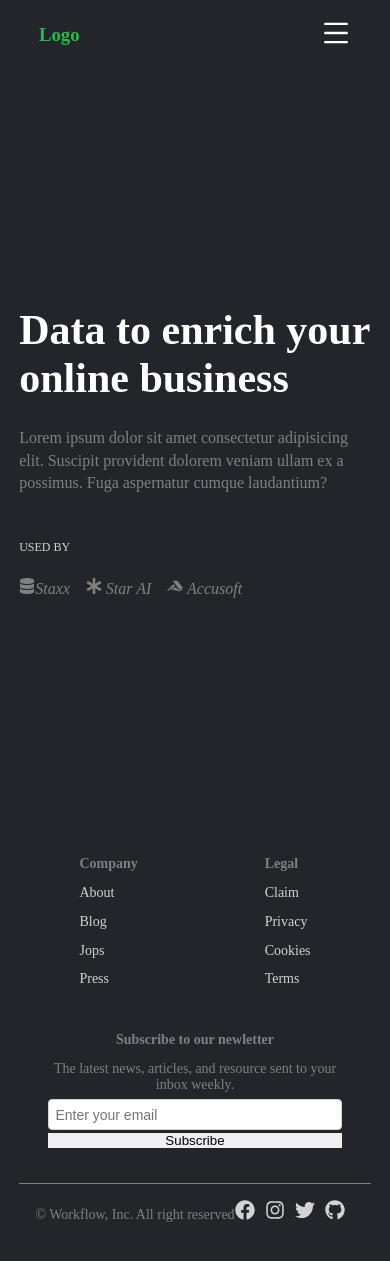
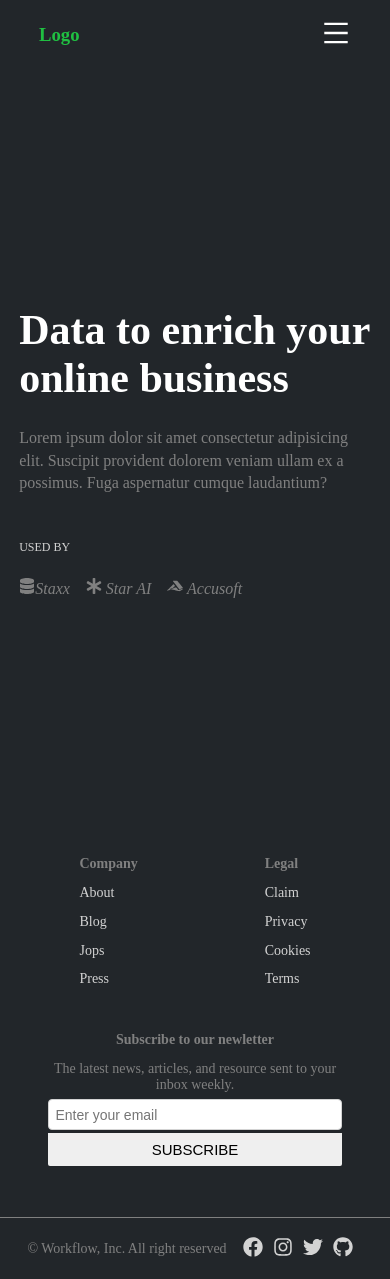
Before and after one commit to al-jabir/aptive-app, a React (Create React App) app: page / in a window 390 px wide. Built offline with nearby package versions, Linux system fonts and the light colour scheme.

Commit message:
I have done and responsive

```diff
--- a/src/components/Footer/Footer.jsx
+++ b/src/components/Footer/Footer.jsx
@@ -1,148 +1,150 @@
-import React from "react";
-import { FaFacebook, FaGithub, FaInstagram, FaTwitter } from "react-icons/fa";
-import { Link } from "react-router-dom";
-import "./footer.css";
+import React from 'react';
+import { FaFacebook, FaGithub, FaInstagram, FaTwitter } from 'react-icons/fa';
+import { Link } from 'react-router-dom';
+import './footer.css';
 
 const Footer = () => {
   return (
-    <div className="footer">
-      <div className="container">
-        <div className="col solutions">
+    <div className='footer'>
+      <div className='container'>
+        <div className='contents-top'>
+          <div className='col solutions'>
             <h6>Solutions</h6>
             <ul>
               <li>
-              <Link to="/" className="link">
+                <Link to='/' className='link'>
                   Marketing
                 </Link>
               </li>
               <li>
-              <Link to="/" className="link">
+                <Link to='/' className='link'>
                   Marketing
                 </Link>
               </li>
               <li>
-              <Link to="/" className="link">
+                <Link to='/' className='link'>
                   Marketing
                 </Link>
               </li>
               <li>
-              <Link to="/" className="link">
+                <Link to='/' className='link'>
                   Marketing
                 </Link>
               </li>
               <li>
-              <Link to="/" className="link">
+                <Link to='/' className='link'>
                   Marketing
                 </Link>
               </li>
             </ul>
           </div>
-        <div className="col support">
+          <div className='col support'>
             <h6>Support</h6>
             <ul>
               <li>
-              <Link to="/" className="link">
+                <Link to='/' className='link'>
                   Pricing
                 </Link>
               </li>
               <li>
-              <Link to="/" className="link">
+                <Link to='/' className='link'>
                   Documentation
                 </Link>
               </li>
               <li>
-              <Link to="/" className="link">
+                <Link to='/' className='link'>
                   Guides
                 </Link>
               </li>
               <li>
-              <Link to="/" className="link">
+                <Link to='/' className='link'>
                   API Status
                 </Link>
               </li>
             </ul>
           </div>
-        <div className="col company">
+          <div className='col company'>
             <h6>Company</h6>
             <ul>
               <li>
-              <Link to="/" className="link">
+                <Link to='/' className='link'>
                   About
                 </Link>
               </li>
               <li>
-              <Link to="/" className="link">
+                <Link to='/' className='link'>
                   Blog
                 </Link>
               </li>
               <li>
-              <Link to="/" className="link">
+                <Link to='/' className='link'>
                   Jops
                 </Link>
               </li>
               <li>
-              <Link to="/" className="link">
+                <Link to='/' className='link'>
                   Press
                 </Link>
               </li>
             </ul>
           </div>
-        <div className="col legal">
+          <div className='col legal'>
             <h6>Legal</h6>
             <ul>
               <li>
-              <Link to="/" className="link">
+                <Link to='/' className='link'>
                   Claim
                 </Link>
               </li>
               <li>
-              <Link to="/" className="link">
+                <Link to='/' className='link'>
                   Privacy
                 </Link>
               </li>
               <li>
-              <Link to="/" className="link">
+                <Link to='/' className='link'>
                   Cookies
                 </Link>
               </li>
               <li>
-              <Link to="/" className="link">
+                <Link to='/' className='link'>
                   Terms
                 </Link>
               </li>
             </ul>
           </div>
-        <div className="col-subscribe">
+          <div className='col-subscribe'>
             <h6>Subscribe to our newletter</h6>
             <p>
               The latest news, articles, and resource sent to your inbox weekly.
             </p>
-          <div className="subcribe">
-            <input type="email" placeholder="Enter your email" />
+            <div className='subcribe'>
+              <input type='email' placeholder='Enter your email' />
               <button>Subscribe</button>
             </div>
           </div>
-        <div className="footer-bottom">
-          <div className="content">
-            <div className="rights">
+        </div>
+        <div className='footer-bottom'>
+          <div className='content'>
+            <div className='rights'>
               <p>&copy; Workflow, Inc. All right reserved</p>
             </div>
             <div>
               <FaFacebook
                 size={20}
-                style={{ color: "#d3d3d3", marginRight: "10px" }}
+                style={{ color: '#d3d3d3', marginRight: '10px' }}
               />
               <FaInstagram
                 size={20}
-                style={{ color: "#d3d3d3", marginRight: "10px" }}
+                style={{ color: '#d3d3d3', marginRight: '10px' }}
               />
               <FaTwitter
                 size={20}
-                style={{ color: "#d3d3d3", marginRight: "10px" }}
+                style={{ color: '#d3d3d3', marginRight: '10px' }}
               />
               <FaGithub
                 size={20}
-                style={{ color: "#d3d3d3", marginRight: "10px" }}
+                style={{ color: '#d3d3d3', marginRight: '10px' }}
               />
             </div>
           </div>
--- a/src/components/Footer/footer.css
+++ b/src/components/Footer/footer.css
@@ -1,9 +1,11 @@
 .footer {
+  height: auto;
   width: 100%;
   background-color: var(--darkgrey);
+  margin-bottom: -20px;
 }
 
-.footer .container {
+.footer .container .contents-top {
   max-width: 1240px;
   padding: 3rem 1rem;
   margin: auto;
@@ -45,19 +47,22 @@ p {
   width: 150px;
 }
 
-.footer .content {
+.footer-bottom .content {
   max-width: 1240px;
   margin: auto;
   padding: 2rem;
   display: flex;
+  align-items: center;
   justify-content: space-between;
   border-top: 1px solid var(--grey);
+  /* padding-bottom: 2rem; */
 }
 
 @media screen and (max-width: 960px) {
-  .footer .container {
+  .footer .container .contents-top {
     display: flex;
     flex-wrap: wrap;
+    align-items: center;
     justify-content: space-around;
     padding: 1rem;
   }
@@ -83,11 +88,18 @@ p {
   .footer button {
     width: 100%;
     margin: 0.2rem 0;
+    padding: 8px 16px;
+    border-radius: 0 0 2px 2px;
+    font-weight: 500;
+    font-size: 15px;
+    text-transform: uppercase;
+    cursor: pointer;
   }
 
   .footer-bottom .content {
     padding: 1rem;
     justify-content: center;
+    gap: 1rem;
   }
 
   .footer-bottom .right {
```
Lines whose indentation alone changed are shown as unchanged.
